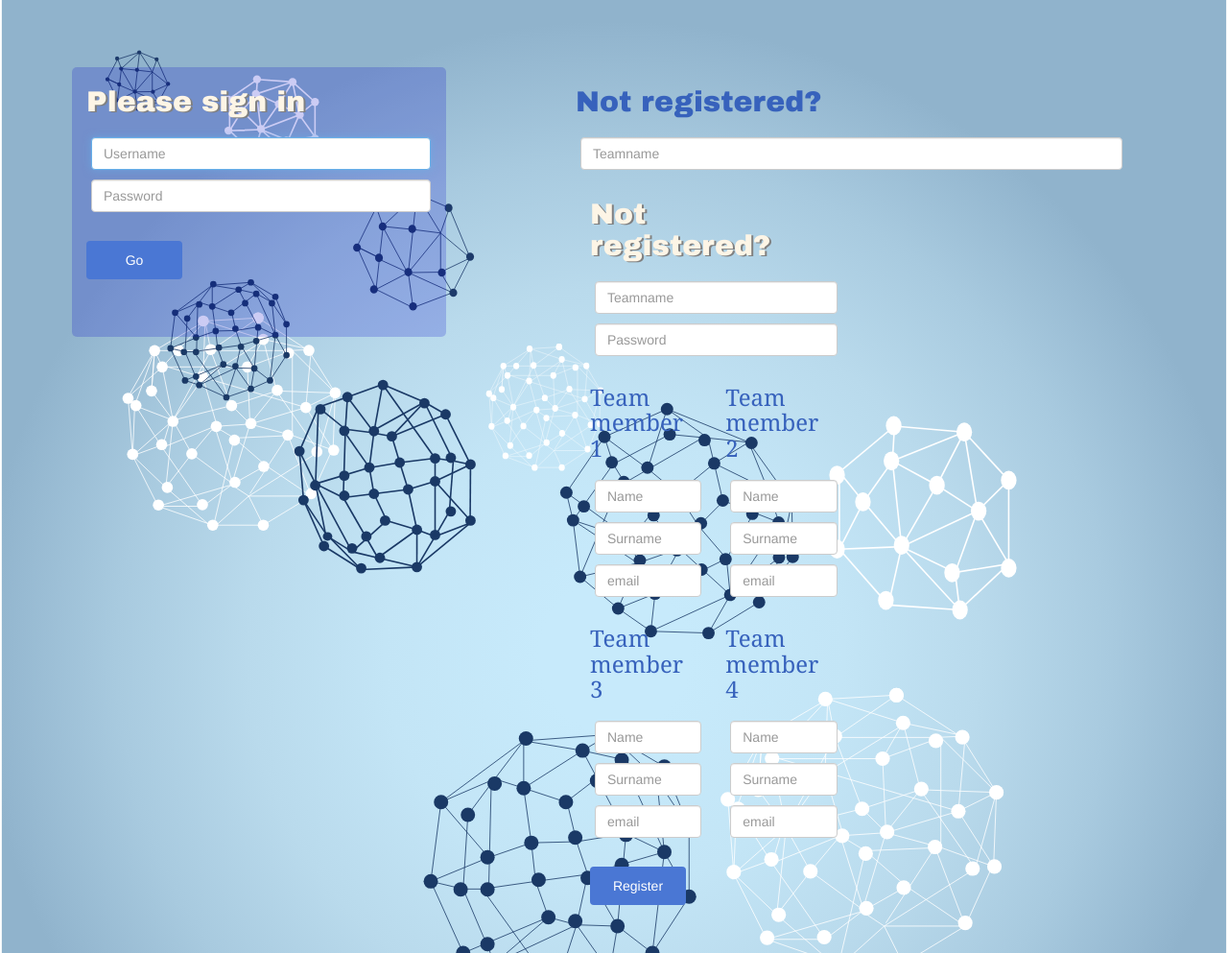
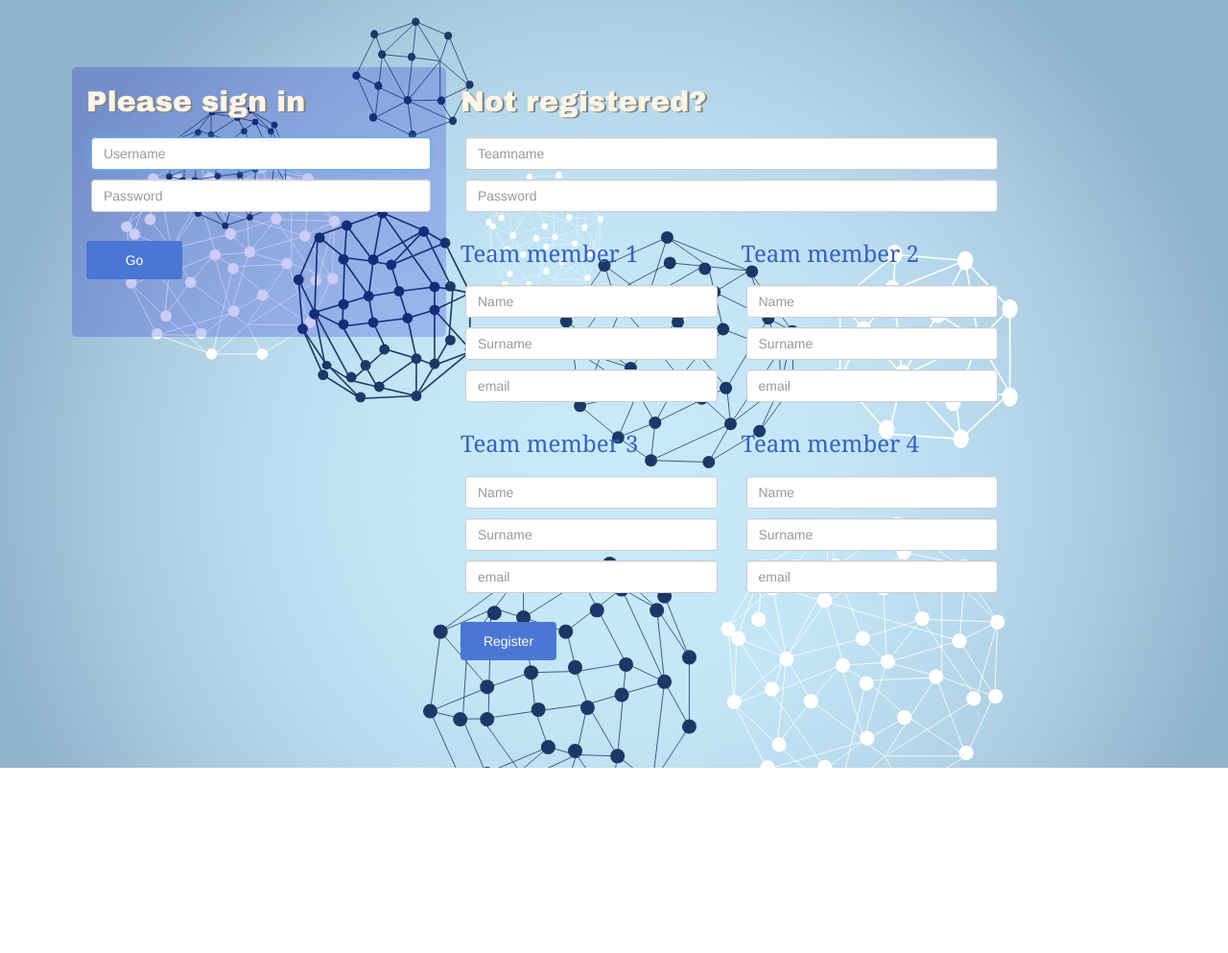
Before and after one commit to skuxy/hackaton_entry_task, a Django app: page / in a window 1280 px wide. Shown: the whole page at 96% size. After the commit the page ends 800 px from the top, so only its background shows below. Run offline with Django 3.2, Linux system fonts and the light colour scheme; some libraries are stand-ins or nearby versions.

Commit message:
* index.html fixed

```diff
--- a/hackaton/templates/index.html
+++ b/hackaton/templates/index.html
@@ -36,12 +36,6 @@
               </form>
 
           </div>
-
-          <div class="col-md-6" id="lefti">
-            <h2 id="stroke">Not registered?</h2>
-              <form class="form-register" action="{% url 'register' %}" method="post">
-                  {% csrf_token %}
-                <input type="text" name="Teamname" id="inputFirstName" class="form-control" placeholder="Teamname" required>
 
             <div class="col-md-6">
                 <h2>Not registered?</h2>
```
